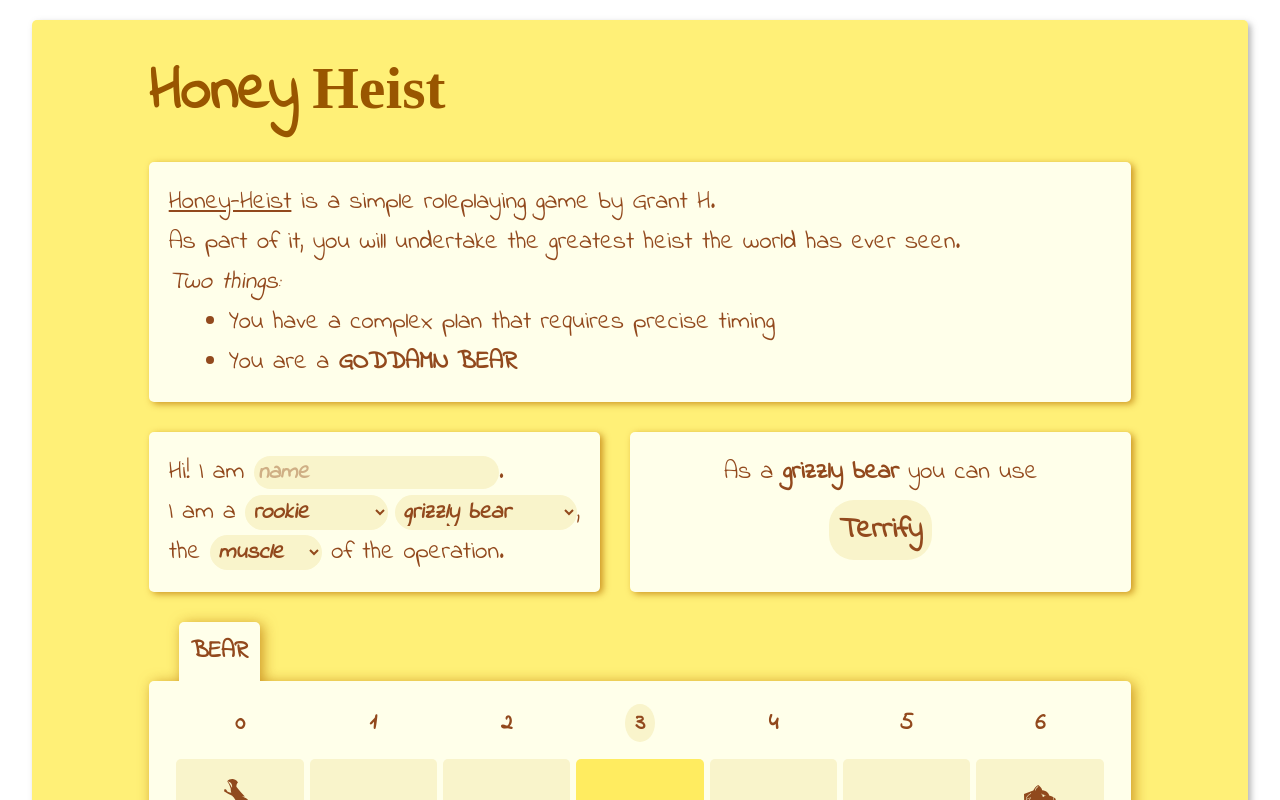
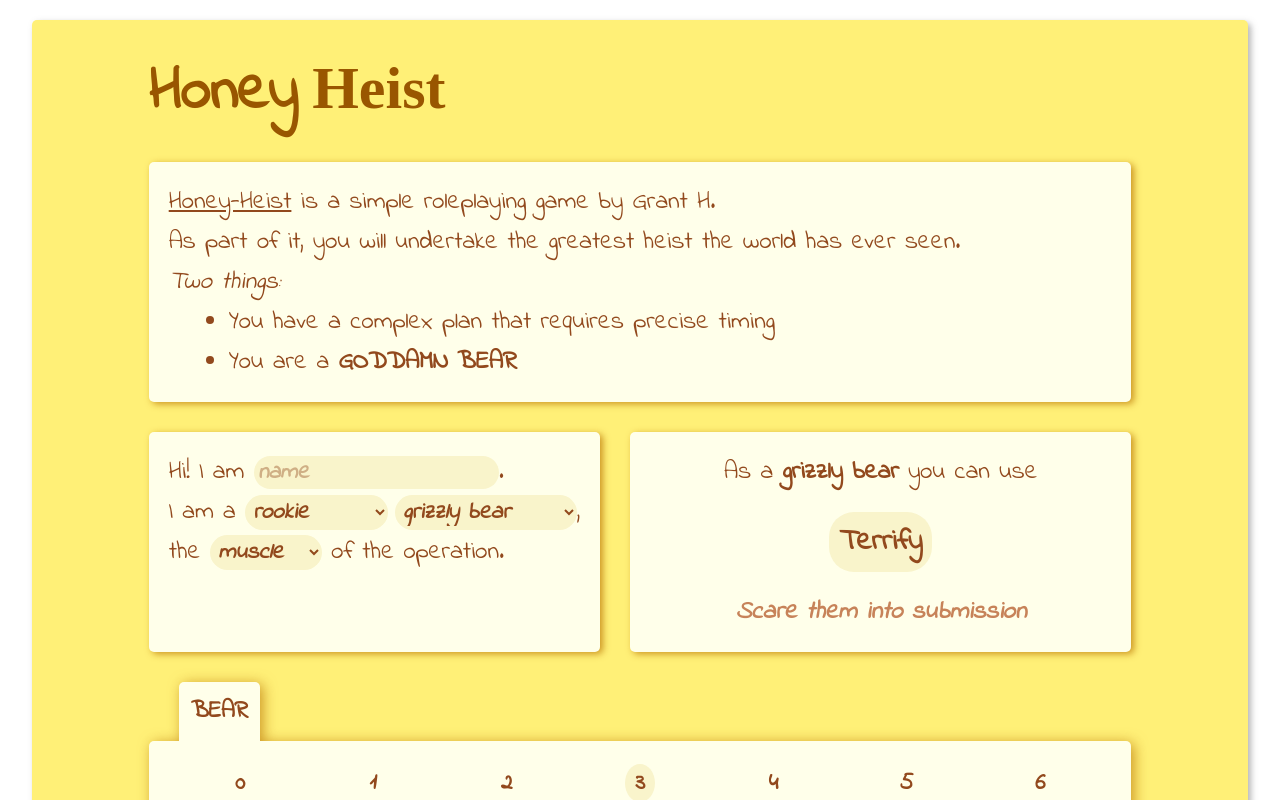
Before and after one commit to retroverse/honey-heist, a React app: page / in a window 1280 px wide. Shown: the top 800 px of the page. Built offline with nearby package versions, Linux system fonts and the light colour scheme; the HTML template or start-up script is replaced by a standard one.

Commit message:
Add flavour text

```diff
--- a/src/CharacterBoxes.js
+++ b/src/CharacterBoxes.js
@@ -1,9 +1,8 @@
 import React, { useState } from 'react'
 
-import {species, roles, skills, descriptors} from './traits'
+import { species, roles, skills, descriptors, flavours } from './traits'
 import { useQueryParam } from './hooks/queryParam'
 import './style/CharacterBoxes.css'
-
 
 const isVowel = str =>
     str == 'a' ||
@@ -56,6 +55,7 @@
       <div className='skill-box-label'>
         <h3> { skills[speciesValue] } </h3>
       </div>
+      <h4 className='skill-flavour-label'> { flavours[speciesValue]} </h4>
     </div>
   </>
 }
--- a/src/style/CharacterBoxes.css
+++ b/src/style/CharacterBoxes.css
@@ -40,7 +40,9 @@
   display: grid;
   width: 100%;
   grid-template-rows: 1fr 1.5fr;
+  align-items: center;
   justify-items: center;
+  row-gap: 20px;
 }
 
 .skill-box-label {
@@ -51,6 +53,12 @@
   border-radius: 25px;
 }
 
+.skill-flavour-label {
+  text-align: center;
+  font-style: oblique;
+  color: #c78359;
+}
+
 .species-label {
   display: inline;
   font-weight: bold;
--- a/src/traits.js
+++ b/src/traits.js
@@ -50,3 +50,16 @@
   'brown bear': 'Fish',
   'beaver': 'Gnaw'
 }
+
+export const flavours = {
+    'grizzly bear': 'Scare them into submission',
+    'polar bear': 'Your aquatic ability astounds all',
+    'panda': 'Your inherent charisma bends others to your will',
+    'black bear': 'For you, every wall is a ladder',
+    'sun bear': 'Honey fears you',
+    'honey badger': 'Oh god, there\'s so much blood...',
+    'sloth bear': 'You can sneak up on shadows',
+    'spectacled bear': 'Awesome acuity',
+    'brown bear': 'Water born creatures love to hate you',
+    'beaver': 'Get that wood out of the way'
+}
```
